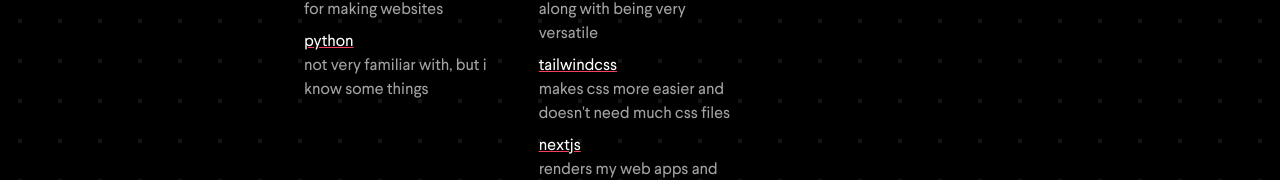
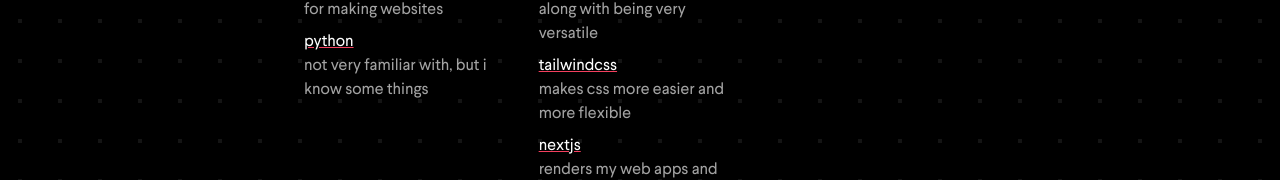
Before and after one commit to alixdotsh/alix.sh, a Next.js app: page / in a window 1280 px wide. Shown: the part 839-1019 px from the top of the page. Built offline with nearby package versions, Linux system fonts and the light colour scheme; what tailwindcss-bg-patterns would draw is missing.

Commit message:
change some things b4 fixing deployment

```diff
--- a/pages/_app.tsx
+++ b/pages/_app.tsx
@@ -21,9 +21,9 @@
   return (
     <>
       <SEO
-        title="alix, tired artist and web developer"
-        description="personal portfolio for alix"
-        keywords={["alix", "website", "portfolio", "developer"]}
+        title="alix"
+        description="digital artist, software engineer and ui designer"
+        keywords={["alix", "website", "portfolio", "developer", "artist", "designer"]}
         themeColor="#e14f62"
         colorScheme="dark"
         facebook={{
--- a/pages/index.tsx
+++ b/pages/index.tsx
@@ -108,7 +108,7 @@
             <h1 className="text-neutral-400 mb-3">frameworks</h1>
             <div className="flex flex-col gap-2">
               <Entry name="react" summary="my ui framework of choice, along with being very versatile" />
-              <Entry name="tailwindcss" summary="makes css more easier and doesn't need much css files" />
+              <Entry name="tailwindcss" summary="makes css more easier and more flexible" />
               <Entry name="nextjs" summary="renders my web apps and does more, making it seem like a simple website to the user." />
             </div>
           </div>
```
